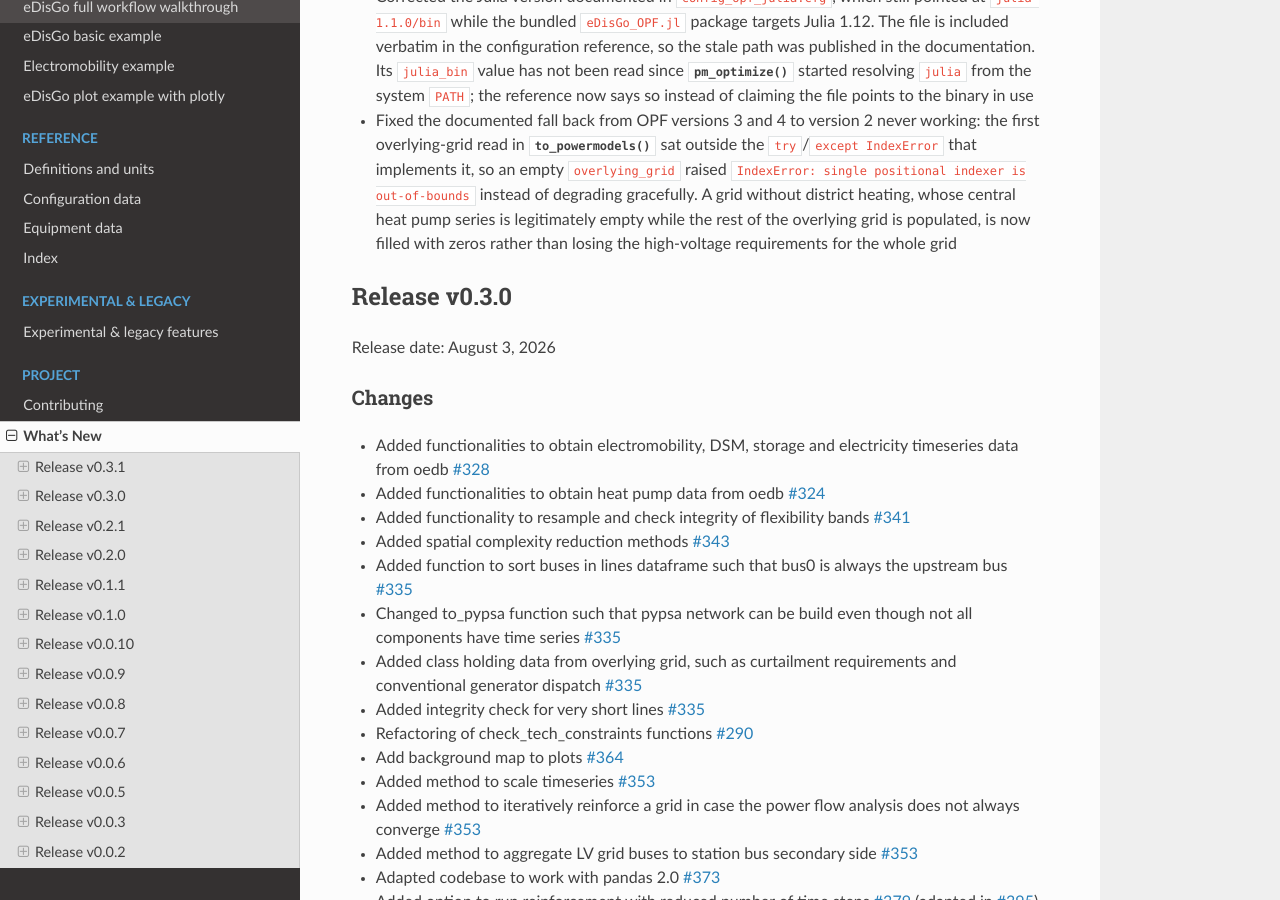
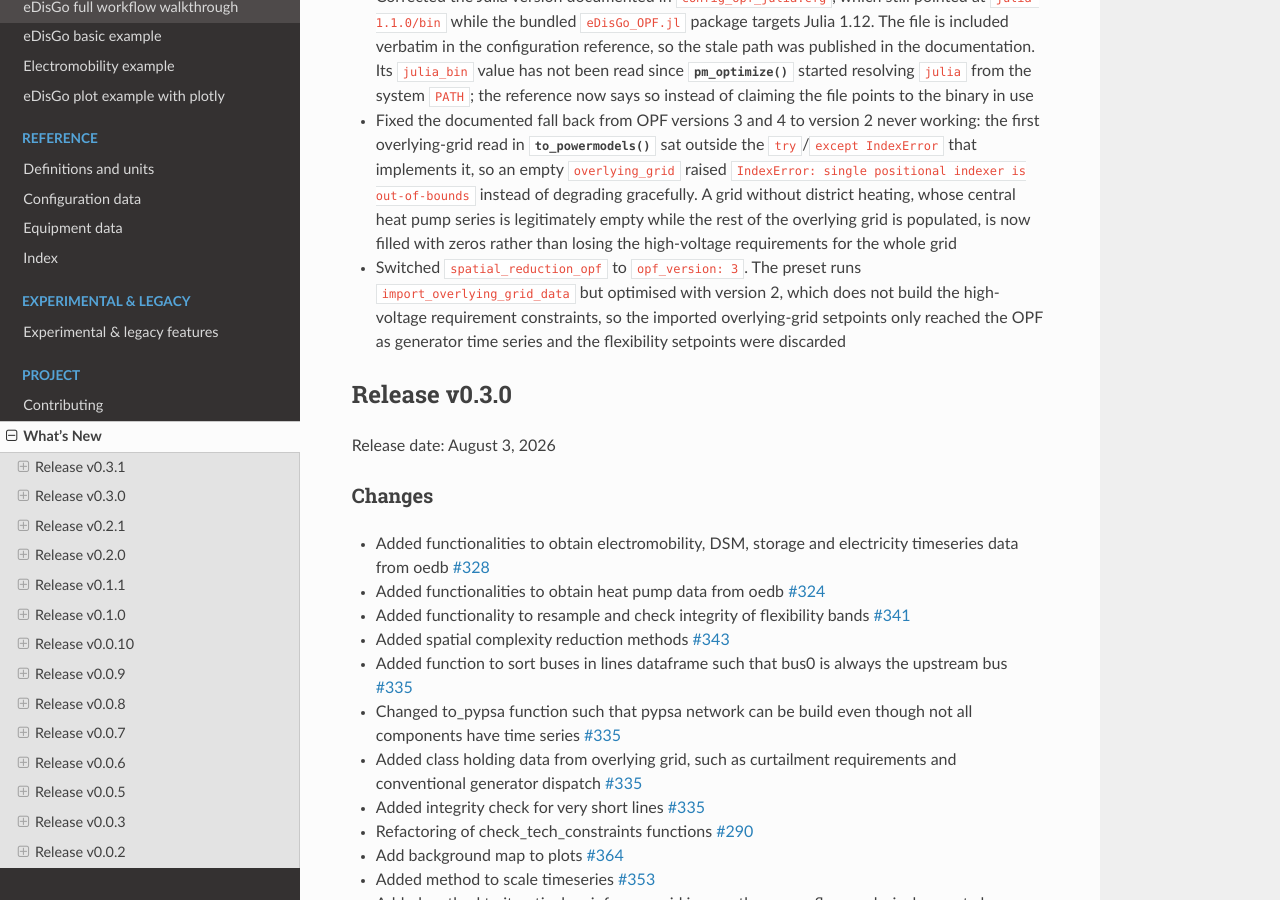
Before and after one commit to openego/eDisGo, a Sphinx documentation site: the page built from doc/whatsnew.rst, in a window 1280 px wide and 900 px high, scrolled down 737 px. Built offline with Sphinx 7.4.7 and the Read the Docs theme 3.1.0, drawn with Linux system fonts in a browser that asks for light colours; pages that are not in the unit, such as notebooks, are missing from menus.

Commit message:
fix(presets): run spatial_reduction_opf with opf_version 3
The preset runs ``import_overlying_grid_data`` but optimised with
``opf_version: 2``. Only versions 3 and 4 turn the overlying-grid series
into high-voltage requirement constraints, so under version 2 the imported
data only reached the OPF as generator time series and every flexibility
setpoint from the overlying grid was discarded.

This changes result numbers, hence a separate commit. Note that
``opf_version`` encodes two things: 3, like 1, also lifts the grid
restrictions (unbounded branch current and bus voltage), while 2 and 4
keep them via slacks. That is the intended configuration here -- the
subsequent ``reinforce`` step resolves the resulting violations, and
version 3 weights overload by cost times length, a direct proxy for the
reinforcement cost. Under version 4 ``pgc`` would be both the variable
that must satisfy the eTraGo curtailment requirement and the slack the
objective drives to zero, so a violation the OPF "solves" by shedding
load would never reach ``reinforce`` as a reinforcement need.

``overlying_grid_opf`` and ``overlying_grid_opf_spatial`` already used
version 3; this brings the third overlying-grid preset in line.

```diff
--- a/doc/whatsnew/v0-3-1.rst
+++ b/doc/whatsnew/v0-3-1.rst
@@ -21,3 +21,7 @@ Changes
   pump series is legitimately empty while the rest of the overlying grid is populated,
   is now filled with zeros rather than losing the high-voltage requirements for the
   whole grid
+* Switched ``spatial_reduction_opf`` to ``opf_version: 3``. The preset runs
+  ``import_overlying_grid_data`` but optimised with version 2, which does not build the
+  high-voltage requirement constraints, so the imported overlying-grid setpoints only
+  reached the OPF as generator time series and the flexibility setpoints were discarded
```
